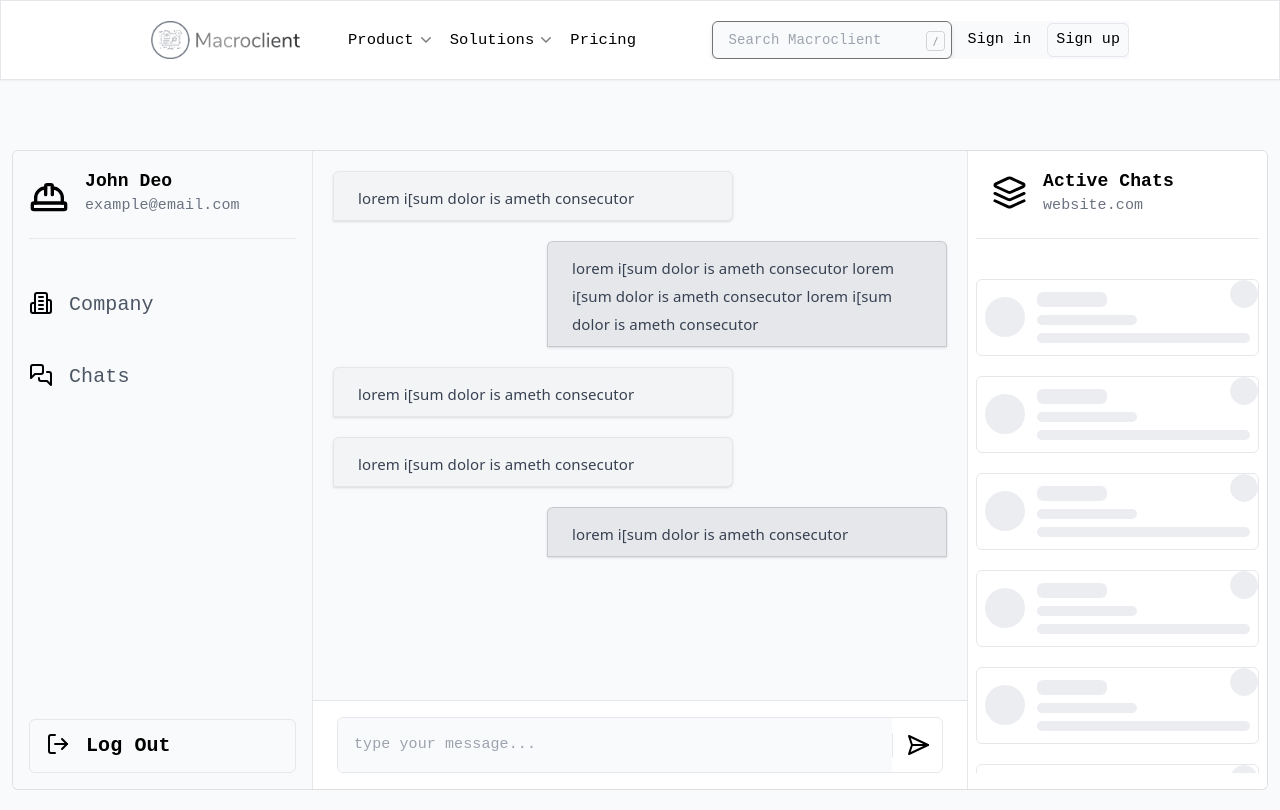
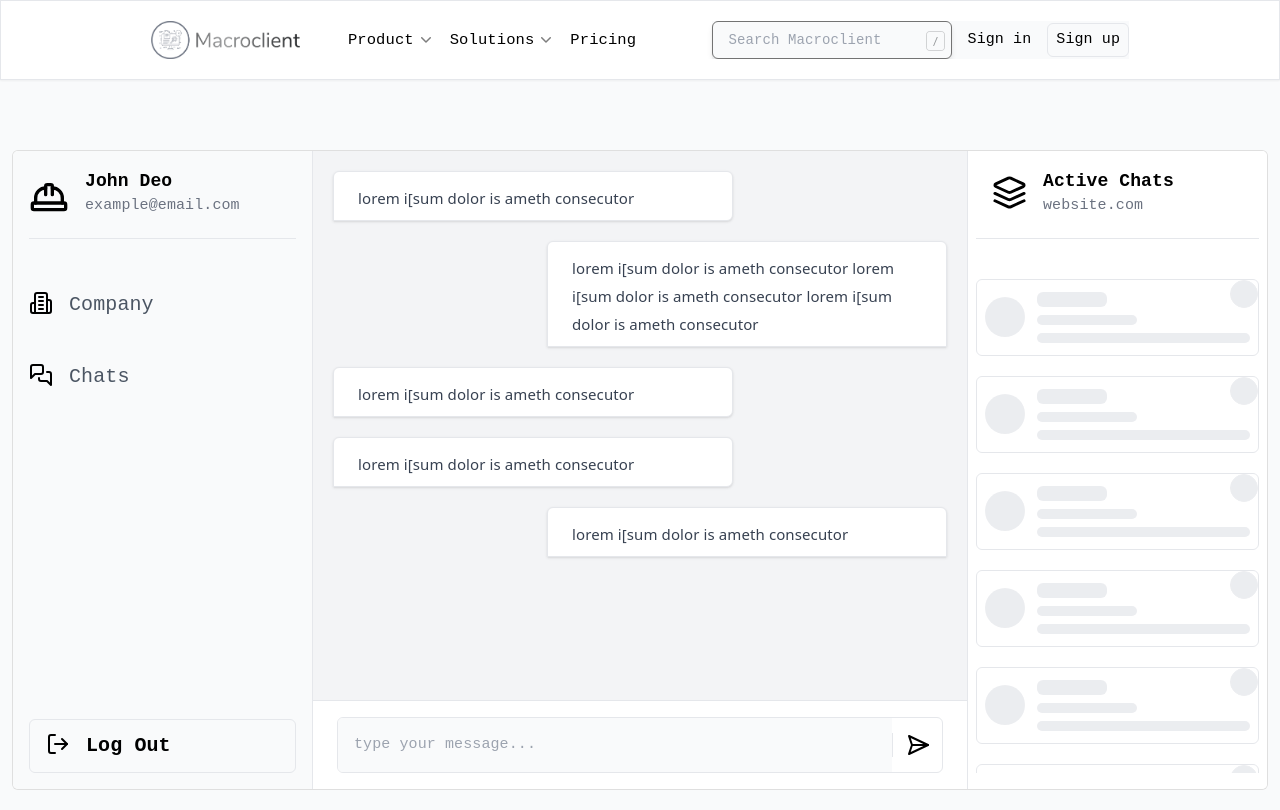
Before and after one commit to kzares-dev/client-support, a Next.js app: page /worker/dashboard/chats/1 in a window 1280 px wide. Built offline with nearby package versions, Linux system fonts and the light colour scheme.

Commit message:
updated chat layout

```diff
--- a/app/(root)/worker/dashboard/chats/[id]/page.tsx
+++ b/app/(root)/worker/dashboard/chats/[id]/page.tsx
@@ -24,8 +24,8 @@ function ChatBox({ params, resolver }
   }, [params.id])
 
   return (
-    <section className="flex-1 flex  h-full">
-      <div className="flex-1 bg-gray-50 overflow-auto scrollbar-hide p-5 border-b flex flex-col gap-5">
+    <section className="flex-1 flex h-full">
+      <div className="flex-1 bg-gray-100 overflow-auto scrollbar-hide p-5 border-b flex flex-col gap-5">
 
         {resolver.value.chatMessages ? <MessageShrimmerContainer /> : (
           messages.map((message: Message ) => <MessageCard {...message} />)
--- a/app/_src/components/WorkerChats/ChatInput.tsx
+++ b/app/_src/components/WorkerChats/ChatInput.tsx
@@ -9,7 +9,7 @@ function ChatInput() {
                 <input
                     type="text"
                     placeholder="type your message..."
-                    className=" cursor-pointer flex-1 bg-gray-50 py-4 px-4 overflow-auto scrollbar-hide"
+                    className="flex-1 bg-gray-50 py-4 px-4 overflow-auto scrollbar-hide"
                 />
 
                 <div className="w-[50px] flex items-center justify-center border-l cursor-pointer">
--- a/app/_src/components/WorkerChats/Message.shrimmer.tsx
+++ b/app/_src/components/WorkerChats/Message.shrimmer.tsx
@@ -7,7 +7,7 @@ function MessageShrimmer({
   return (
     <div className={`w-full flex ${fromClient ? "" : "justify-end "} `}>
 
-      <div className={`w-full pl-3 pr-1 py-2 bg-gray-100 animate-pulse  max-w-[400px] h-[40px]  pt-3 rounded-md ${!fromClient && "bg-gray-200 "}`} />
+      <div className={`w-full pl-3 pr-1 py-2 bg-gray-200 animate-pulse  max-w-[400px] h-[40px]  pt-3 rounded-md ${!fromClient && "bg-gray-300 "}`} />
 
     </div>
   )
--- a/app/_src/components/WorkerChats/Message.tsx
+++ b/app/_src/components/WorkerChats/Message.tsx
@@ -9,8 +9,8 @@ function Message({
   return (
     <div className={`w-full flex ${fromClient ? "" : "justify-end "} `}>
 
-      <div className={`p-6 py-2 w-full bg-gray-100 shadow
-      rounded-bl-none text-left max-w-[400px] text-gray-700 border pt-3 rounded-md font-sans text-[15px] leading-7 ${!fromClient && "bg-gray-200 rounded-br-none border-[#00000020] text-gray-600 "}`}>
+      <div className={`p-6 py-2 w-full bg-white shadow
+      rounded-bl-none text-left max-w-[400px] text-gray-700 border pt-3 rounded-md font-sans text-[15px] leading-7 ${!fromClient && "bg-gray-50 rounded-br-none text-gray-600 "}`}>
         {text}
       </div>
 
```
